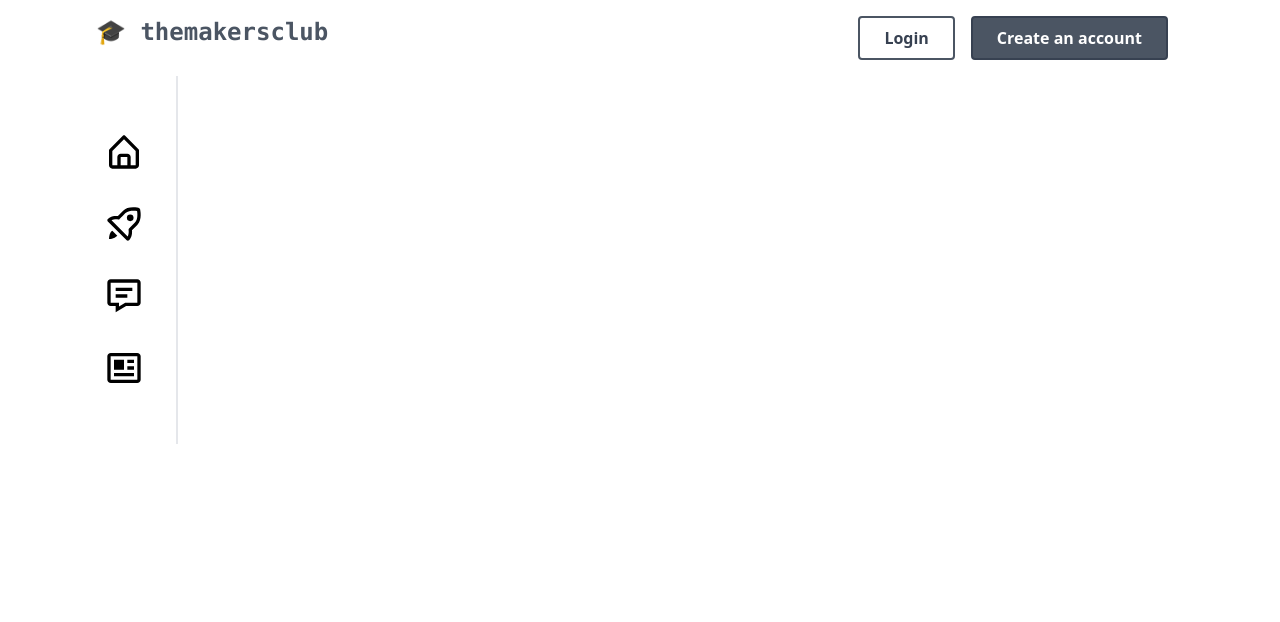
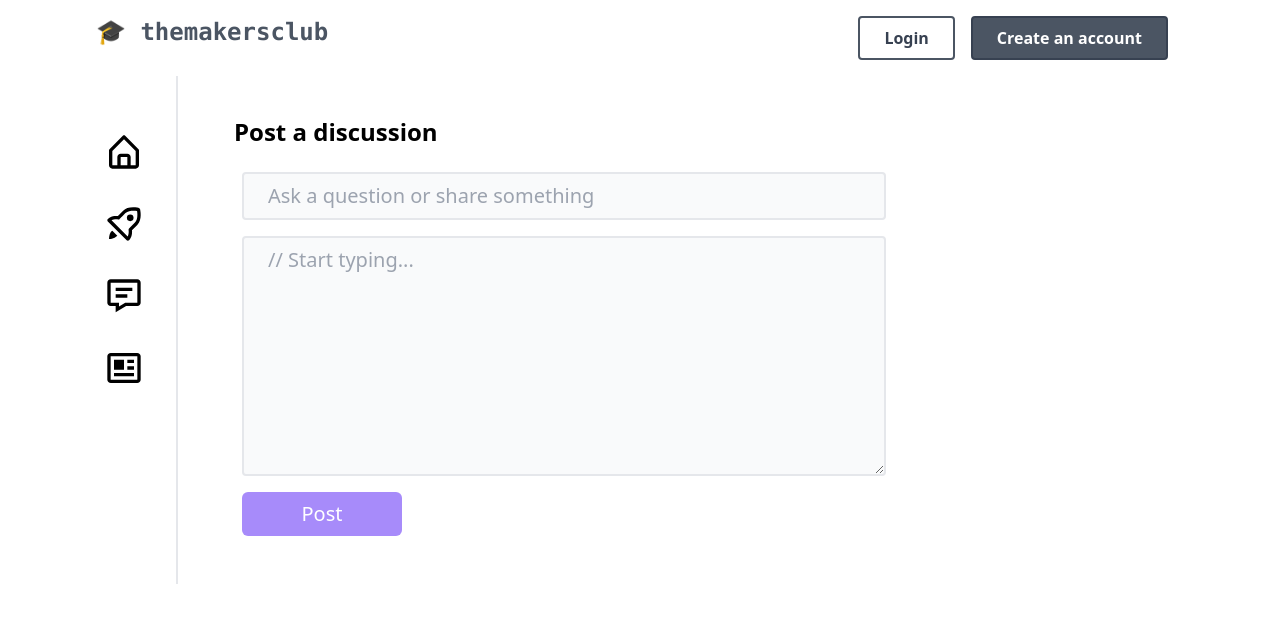
Before and after one commit to rutikwankhade/themakersclub, a React (Create React App) app: page /post-discussion in a window 1280 px wide. Shown: the top 622 px of the page. Built offline with nearby package versions, Linux system fonts and the light colour scheme; no server answers.

Commit message:
feat: add new page for posting discussions

```diff
--- a/src/App.js
+++ b/src/App.js
@@ -10,6 +10,8 @@ import Login from './pages/Login';
 import Feedback from './pages/Feedback';
 import Resources from './pages/Resources';
 import Discussions from './pages/Discussions';
+import PostNewDiscussion from './pages/PostNewDiscussion';
+
 
 //redux
 import { Provider } from 'react-redux';
@@ -56,6 +58,9 @@ const App = () => {
               <Route exact path="/showcase-feedback" component={Feedback} />
               <Route exact path="/discussions" component={Discussions} />
               <Route exact path="/resources" component={Resources} />
+
+                            <Route exact path="/post-discussion" component={PostNewDiscussion} />
+
             </div>
           </div>
 
--- a/src/pages/Discussions.js
+++ b/src/pages/Discussions.js
@@ -16,10 +16,12 @@ const Discussions = () => {
 
                 </div>
 
-                <div className="w-4/12 ">
-                    <div className="sticky top-20 m-4 bg-purple-400 text-white rounded-full text-center p-2 text-2xl font-semibold">
+                <div className="w-4/12 flex flex-col items-center ">
+                    <button className="  px-6 sticky cursor-pointer top-20 m-4 bg-purple-400 text-white rounded-full text-center p-2 text-2xl font-semibold">
                         Start a discussion
-                    </div>
+                    </button>
+
+
 
                     <div className=" sticky top-36 m-4 bg-pink-100 p-4 rounded border-l-8 border-pink-200">
                         <h1 className="text-2xl font-semibold">Discussions</h1>
--- /dev/null
+++ b/src/pages/PostNewDiscussion.js
@@ -0,0 +1,28 @@
+import React from 'react';
+const PostNewDiscussion = () => {
+    return (
+        <div className="">
+
+            <div className="m-10 w-8/12 ">
+            <h1 className="text-2xl font-semibold my-4">Post a discussion</h1>
+            <div className="flex flex-col justify-center ">
+                <input
+                    type="text"
+                    placeholder="Ask a question or share something"
+                    className="px-6 rounded bg-gray-50 p-2 text-xl border-2 focus:outline-none m-2"
+                />
+                    <textarea
+                     placeholder="// Start typing..."
+                    className="px-6 p-2 rounded bg-gray-50 text-xl h-60 border-2 focus:outline-none m-2"
+                    />
+
+                <button className=" w-40 m-2 text-xl bg-purple-400 text-white p-2 px-6 rounded-md">Post</button>
+                </div>
+
+                </div>
+
+        </div>
+     );
+}
+
+export default PostNewDiscussion;
```
